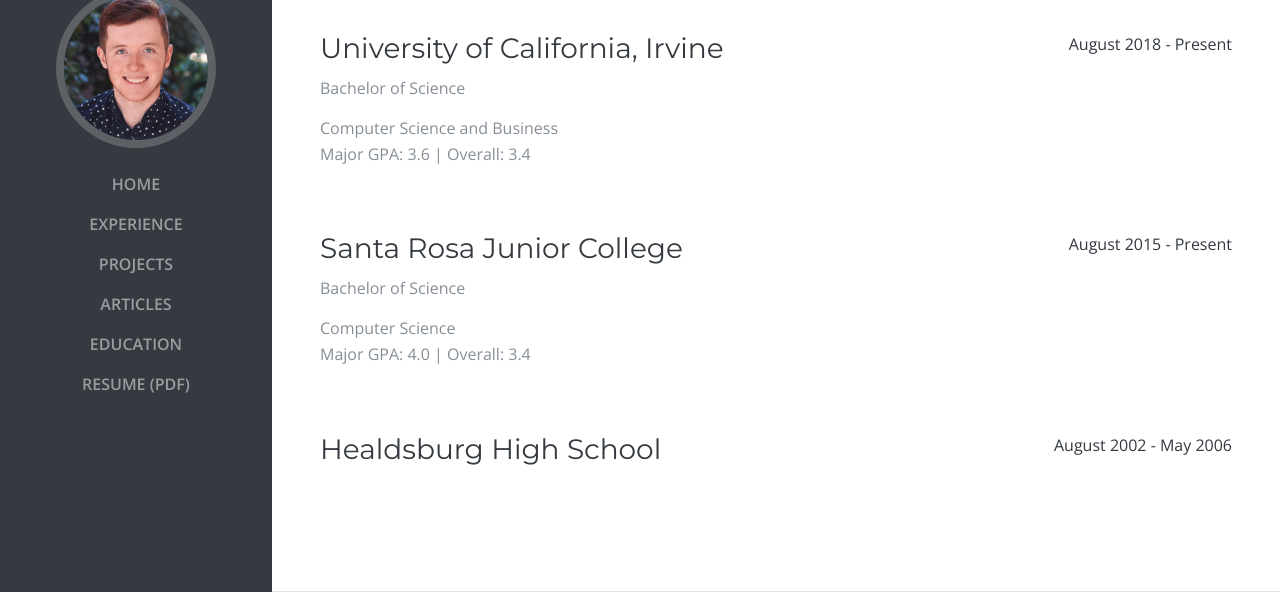
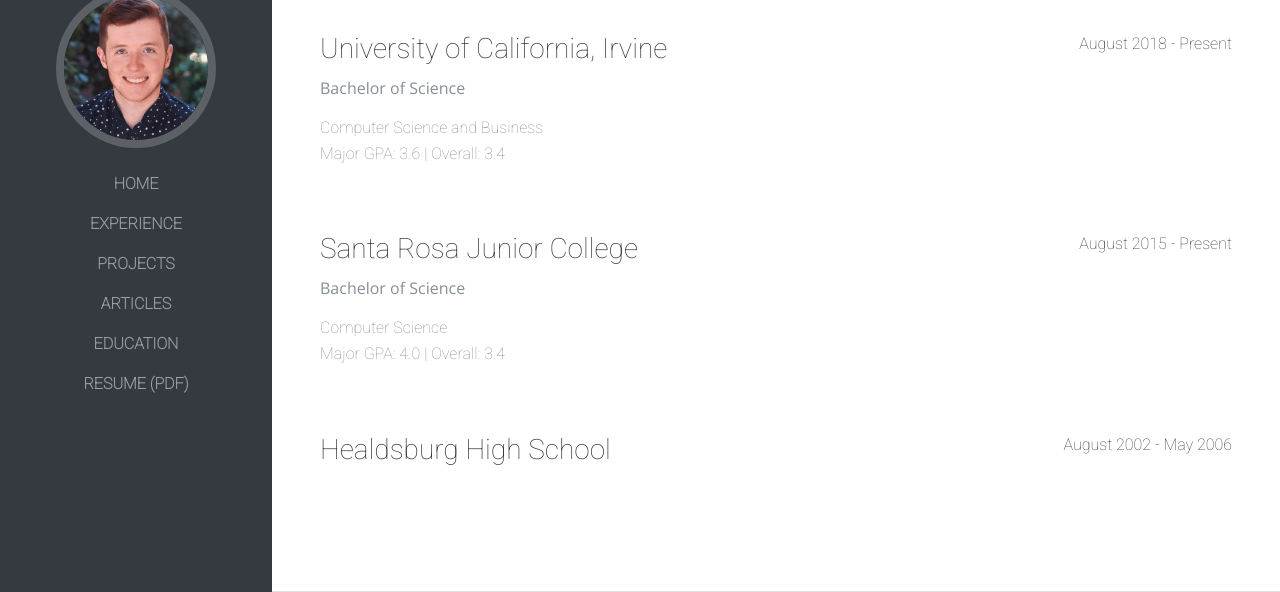
Before and after one commit to Kyle1668/www.kyledevinobrien.com, a plain HTML site: page education.html in a window 1280 px wide. Shown: the part 208-800 px from the top of the page. Drawn offline with nearby package versions, Linux system fonts and the light colour scheme; a web font is replaced by a local one.

Commit message:
Updated Fonts

```diff
--- a/source/css/articles.css
+++ b/source/css/articles.css
@@ -4,7 +4,7 @@
  * Licensed under MIT (https://github.com/BlackrockDigital/startbootstrap-resume/blob/master/LICENSE)
  */
 body {
-    font-family: 'Open Sans', serif;
+    font-family: 'Roboto', sans-serif;
     padding-top: 54px;
     color: #868e96; }
 
--- a/source/css/education.css
+++ b/source/css/education.css
@@ -4,7 +4,7 @@
  * Licensed under MIT (https://github.com/BlackrockDigital/startbootstrap-resume/blob/master/LICENSE)
  */
 body {
-    font-family: 'Open Sans', serif;
+    font-family: 'Roboto', sans-serif;
     padding-top: 54px;
     color: #868e96; }
 
@@ -23,8 +23,8 @@ h3,
 h4,
 h5,
 h6 {
-    font-family: 'Montserrat', sans-serif;
-    font-weight: 500;
+    font-family: 'Roboto', sans-serif;
+    font-weight: 100;
     /*text-transform: uppercase;*/
     color: #343a40; }
 
--- a/source/css/experience.css
+++ b/source/css/experience.css
@@ -4,7 +4,7 @@
  * Licensed under MIT (https://github.com/BlackrockDigital/startbootstrap-resume/blob/master/LICENSE)
  */
 body {
-    font-family: 'Open Sans', serif;
+    font-family: 'Roboto', sans-serif;
     padding-top: 54px;
     color: #868e96; }
 
--- a/source/css/index.css
+++ b/source/css/index.css
@@ -4,7 +4,7 @@
  * Licensed under MIT (https://github.com/BlackrockDigital/startbootstrap-resume/blob/master/LICENSE)
  */
 body {
-  font-family: 'Open Sans', serif;
+  font-family: 'Roboto', sans-serif;
   padding-top: 54px;
   color: #868e96; }
 
--- a/source/css/projects.css
+++ b/source/css/projects.css
@@ -4,7 +4,7 @@
  * Licensed under MIT (https://github.com/BlackrockDigital/startbootstrap-resume/blob/master/LICENSE)
  */
 body {
-    font-family: 'Open Sans', serif;
+    font-family: 'Roboto', sans-serif;
     padding-top: 54px;
     color: #868e96; }
 
```
